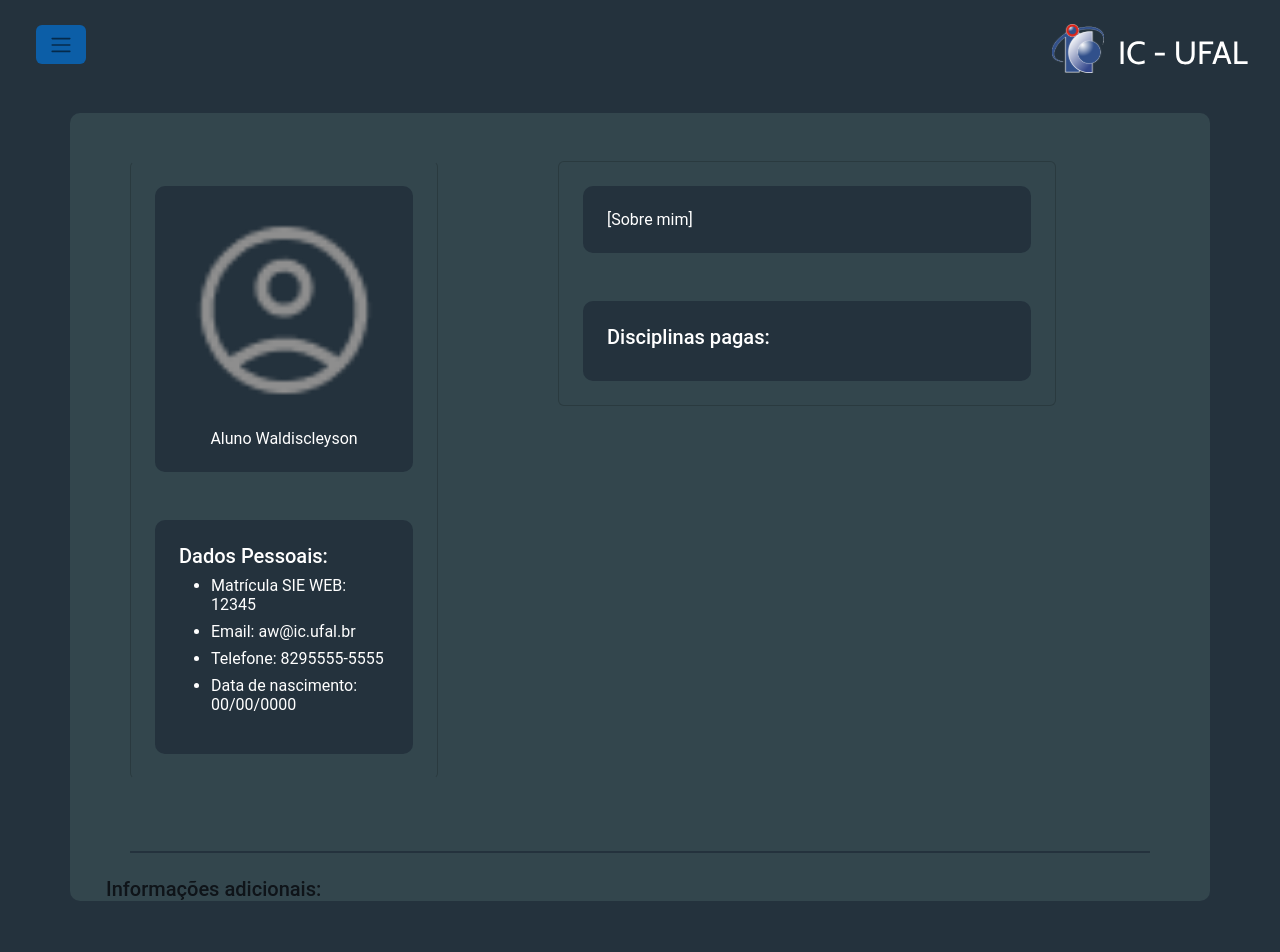
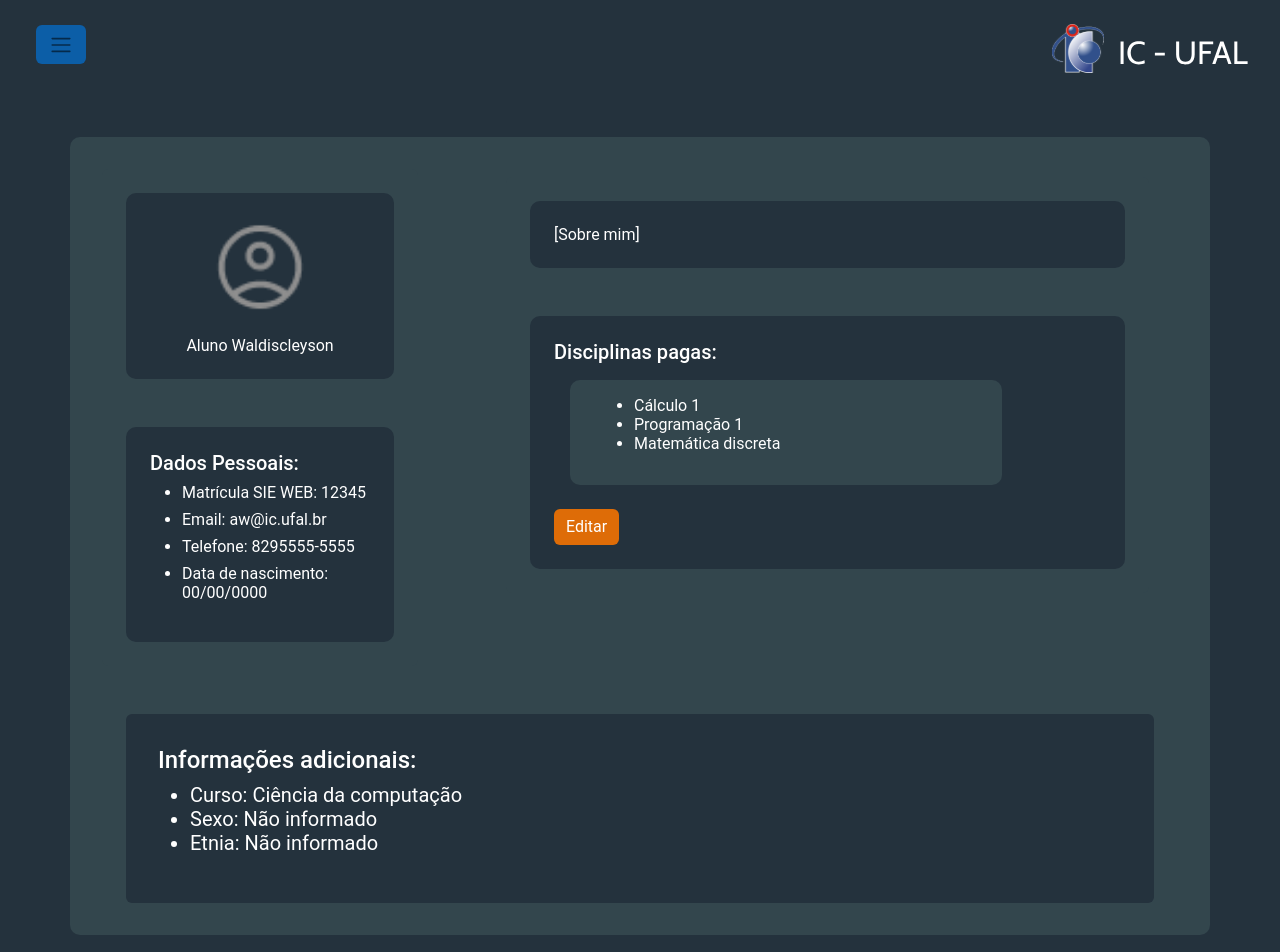
Before and after one commit to filipemota130/PlataformaSGA, a React (Vite) app: page /profile in a window 1280 px wide. Shown: the top 952 px of the page. Built offline with nearby package versions, Linux system fonts and the light colour scheme.

Commit message:
release: Aluno profile page

```diff
--- a/src/pages/perfil/Aluno.tsx
+++ b/src/pages/perfil/Aluno.tsx
@@ -4,6 +4,7 @@ import Navbar_reduced from "../../components/Navbar_reduced/Navbar_reduced"
 import Card from 'react-bootstrap/esm/Card';
 import Col from 'react-bootstrap/Col';
 import Row from 'react-bootstrap/Row';
+import { Button } from 'react-bootstrap';
 
 export function Aluno() {
 
@@ -15,32 +16,39 @@ export function Aluno() {
         telefone: '8295555-5555',
         nascimento: '00/00/0000'
     }
-    const adicionais = {
-        curso: 'Ciência da computação',
-        sexo: 'Não informado',
-        etnia: 'Não informado'
-    }
-    const discPagas = ['Cálculo 1, Programação 1', 'Matemática discreta']
+    const adicionais = [
+        {
+            fieldname: "Curso",
+            value: 'Ciência da computação',
+        },
+        {
+            fieldname: "Sexo",
+            value: 'Não informado',
+        },
+        {
+            fieldname: "Etnia",
+            value: 'Não informado'
+        }
+    ]
+    const discPagas = ['Cálculo 1', 'Programação 1', 'Matemática discreta']
 
     return (
         <>
             <Navbar_reduced></Navbar_reduced>
             <div className='m-5'>
-                <Container className='fundo2' style={{ borderRadius: 10, height: '100%' }}>
+                <Container className='fundo2 p-2' style={{ borderRadius: 10, height: '100%' }}>
                     <div>
-                        <Row xs={1} md={2} className="g-4">
-                            <Col className='text-white m-4 col-md-4' style={{ borderBlockColor: 'transparent' }}>
-                                <Card className='text-white fundo2 m-4' style={{ borderBlockColor: 'transparent' }}>
-
+                        <Row xs={1} md={2} className="g-3">
+                            <Col className='text-white col-md-4 border-0' style={{ borderBlockColor: 'transparent' }}>
+                                <Card className='text-white fundo2 m-4 border-0'>
                                     <div className="m-4">
                                         <Card.Body className='d-flex justify-content-center fundo1 p-4' style={{ borderRadius: 10, textAlign: 'center' }}>
                                             <div className=''>
-                                                <img src='src\assets\account_circle.png' width="200" height="200" className='' /><br></br><br></br>{nome}
+                                                <img src='src\assets\account_circle.png' width="100" height="100" className='' /><br></br><br></br>{nome}
                                             </div>
-
                                         </Card.Body>
                                     </div>
-                                    <div className="m-4">
+                                    <div className="m-4 border-0 fundo">
                                         <Card.Body className='fundo1 p-4' style={{ borderRadius: 10 }}>
                                             <Card.Title>Dados Pessoais: </Card.Title>
                                             <Card.Text className='ml-5'>
@@ -56,9 +64,8 @@ export function Aluno() {
                                 </Card>
                             </Col>
 
-                            <Col className='text-white m-4'>
-                                <Card className='text-white fundo2 m-4'>
-
+                            <Col className='text-white m-4' style={{width:"62%"}}>
+                                <Card className='text-white fundo2 m-4 border-0'>
                                     <div className="m-4" >
                                         <Card.Body className='d-flex flex-wrap fundo1 p-4' style={{ borderRadius: 10 }}>
                                             {bio}
@@ -66,23 +73,43 @@ export function Aluno() {
                                     </div>
                                     <div className="m-4">
                                         <Card.Body className='d-flex flex-wrap fundo1 p-4' style={{ borderRadius: 10 }}>
-                                            <Card.Title>Disciplinas pagas: </Card.Title>
+                                            <div>
+                                                <Card.Title className='mb-3'>Disciplinas pagas: </Card.Title>
+                                                <Card.Body className='ms-3 fundo2' style={{ borderRadius: 10, width: "100%" }}>
+                                                    <ul className='px-5' style={{ width: "30vw" }}>
+                                                        {
+                                                            discPagas.map((discPagas) => (
+                                                                <li>{discPagas}</li>
+                                                            ))
+                                                        }
+                                                    </ul>
 
+                                                </Card.Body>
+                                                <Button className='mt-4 border-0' style={{ backgroundColor: "#de6c07" }}>Editar</Button>
+                                            </div>
                                         </Card.Body>
                                     </div>
 
                                 </Card>
                             </Col>
-
                         </Row>
-
                     </div>
-
                     <div className='m-4'>
-                        <Card className='text-white fundo1 m-4' style={{ borderBlockColor: 'transparent' }}></Card>
-                        <Card.Body>
-                            <Card.Title>Informações adicionais: </Card.Title>
-                        </Card.Body>
+                        <Card className='text-white fundo1 m-4 border-0 p-3' >
+                            <Card.Body>
+                                <Card.Title className='fs-4'>Informações adicionais: </Card.Title>
+                                <ul className='fs-5'>
+                                    {
+                                        adicionais.map((adicionais) => (
+                                            <li>
+                                                {adicionais.fieldname}: {adicionais.value}
+                                            </li>
+                                        )
+                                        )
+                                    }
+                                </ul>
+                            </Card.Body>
+                        </Card>
                     </div>
                 </Container>
             </div>
```
